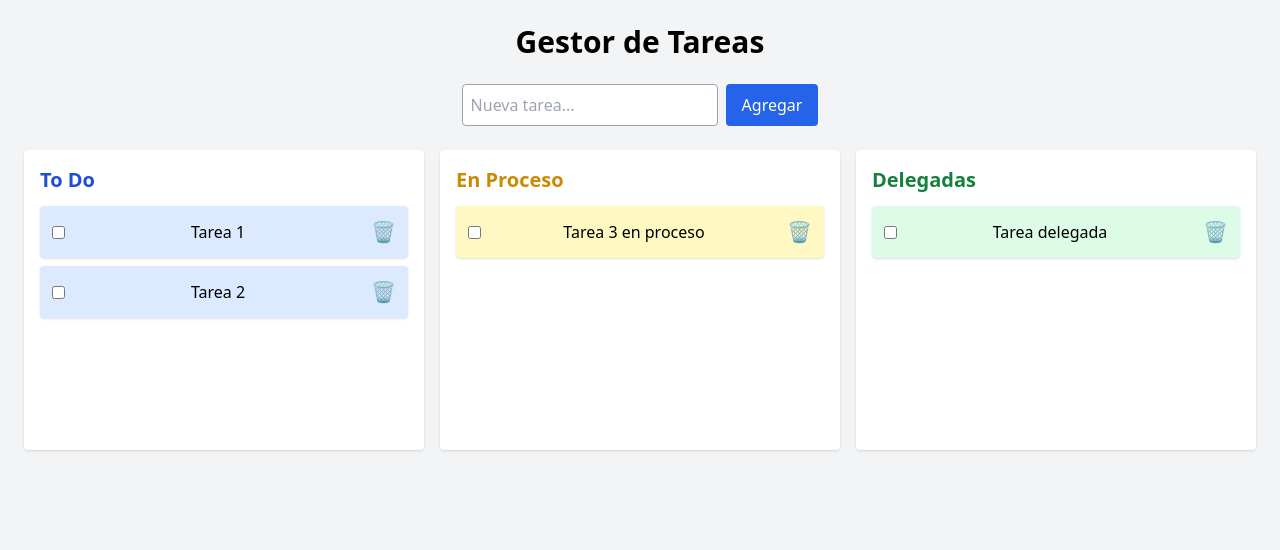
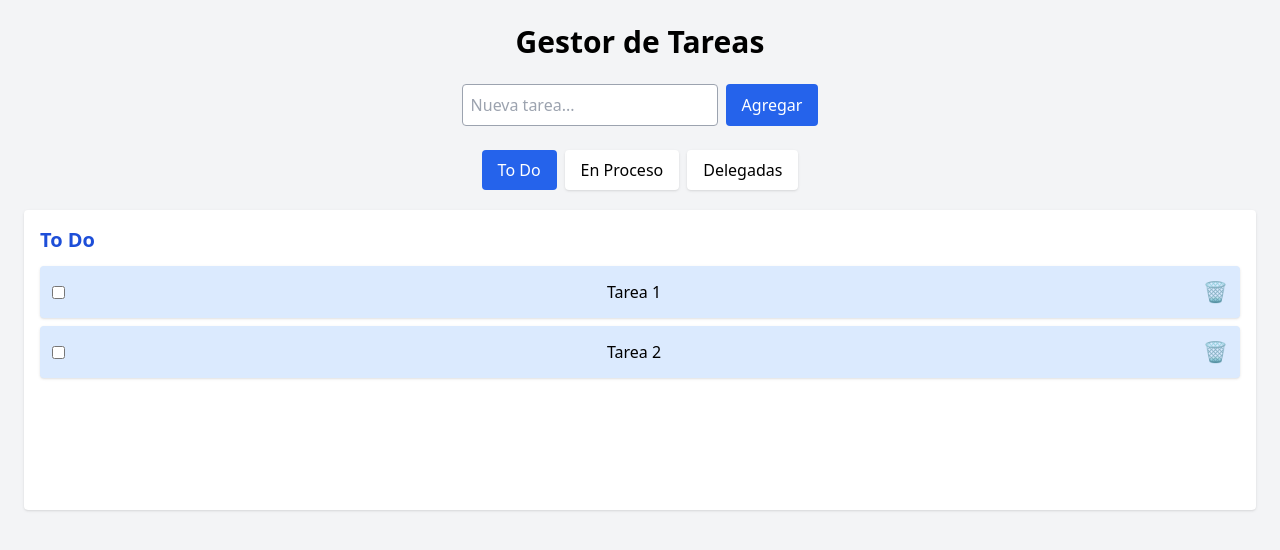
Before and after one commit to Nestum447/Task-menu, a React (Vite) app: page / in a window 1280 px wide. Shown: the top 550 px of the page. Built offline with nearby package versions, Linux system fonts and the light colour scheme.

Commit message:
Update App.jsx

```diff
--- a/src/App.jsx
+++ b/src/App.jsx
@@ -2,7 +2,6 @@ import { useState, useEffect } from "react";
 import { DragDropContext, Droppable, Draggable } from "react-beautiful-dnd";
 
 export default function App() {
-
   // ---------------------------
   //   LOCAL STORAGE: CARGAR
   // ---------------------------
@@ -31,6 +30,9 @@ export default function App() {
 
   const [newTask, setNewTask] = useState("");
 
+  // pestaña activa
+  const [activeTab, setActiveTab] = useState("todo");
+
   // ---------------------------
   //   LOCAL STORAGE: GUARDAR
   // ---------------------------
@@ -52,7 +54,7 @@ export default function App() {
   };
 
   // ---------------------------
-  //   MARCAR / DESMARCAR COMPLETADA
+  //   MARCAR COMPLETADA
   // ---------------------------
   const toggleComplete = (id) => {
     setTasks((prev) => {
@@ -67,16 +69,15 @@ export default function App() {
   };
 
   // ---------------------------
-  //   DRAG & DROP (CORREGIDO)
+  //   DRAG & DROP
   // ---------------------------
   const handleDragEnd = (result) => {
     const sourceColumn = result.source.droppableId;
-
     if (!result.destination) {
       setTasks((prev) => ({
         ...prev,
         [sourceColumn]: prev[sourceColumn].filter(
-          (t, index) => index !== result.source.index
+          (_, index) => index !== result.source.index
         ),
       }));
       return;
@@ -84,27 +85,22 @@ export default function App() {
 
     const destColumn = result.destination.droppableId;
 
-    // 🟦 REORDENAR SIN DUPLICAR SI ES LA MISMA COLUMNA
     if (sourceColumn === destColumn) {
       const columnTasks = Array.from(tasks[sourceColumn]);
-
-      const [movedTask] = columnTasks.splice(result.source.index, 1);
-      columnTasks.splice(result.destination.index, 0, movedTask);
+      const [moved] = columnTasks.splice(result.source.index, 1);
+      columnTasks.splice(result.destination.index, 0, moved);
 
       setTasks({
         ...tasks,
         [sourceColumn]: columnTasks,
       });
-
       return;
     }
 
-    // 🟩 SI ES ENTRE COLUMNAS → MOVER NORMAL
     const sourceTasks = Array.from(tasks[sourceColumn]);
     const destTasks = Array.from(tasks[destColumn]);
-
-    const [movedTask] = sourceTasks.splice(result.source.index, 1);
-    destTasks.splice(result.destination.index, 0, movedTask);
+    const [moved] = sourceTasks.splice(result.source.index, 1);
+    destTasks.splice(result.destination.index, 0, moved);
 
     setTasks({
       ...tasks,
@@ -131,6 +127,64 @@ export default function App() {
   };
 
   // ---------------------------
+  //   RENDERIZAR COLUMNA
+  // ---------------------------
+  const renderColumn = (key, title, color, bgColor) => (
+    <Droppable droppableId={key}>
+      {(provided) => (
+        <div
+          className="bg-white p-4 rounded shadow min-h-[300px]"
+          ref={provided.innerRef}
+          {...provided.droppableProps}
+        >
+          <h2 className={`text-xl font-semibold mb-3 ${color}`}>{title}</h2>
+
+          {tasks[key].map((task, index) => (
+            <Draggable key={task.id} draggableId={task.id} index={index}>
+              {(provided) => (
+                <div
+                  className={`flex items-center justify-between p-3 rounded mb-2 shadow cursor-grab active:cursor-grabbing ${bgColor}`}
+                  ref={provided.innerRef}
+                  {...provided.draggableProps}
+                  {...provided.dragHandleProps}
+                >
+                  <input
+                    type="checkbox"
+                    checked={task.completed}
+                    onChange={() => toggleComplete(task.id)}
+                    className="mr-2"
+                    onClick={(e) => e.stopPropagation()}
+                  />
+
+                  <span
+                    className={
+                      task.completed ? "line-through text-gray-600" : ""
+                    }
+                  >
+                    {task.text}
+                  </span>
+
+                  <button
+                    onClick={(e) => {
+                      e.stopPropagation();
+                      deleteTask(task.id);
+                    }}
+                    className="text-red-600 text-xl ml-2"
+                  >
+                    🗑️
+                  </button>
+                </div>
+              )}
+            </Draggable>
+          ))}
+
+          {provided.placeholder}
+        </div>
+      )}
+    </Droppable>
+  );
+
+  // ---------------------------
   //   UI
   // ---------------------------
   return (
@@ -154,164 +208,48 @@ export default function App() {
         </button>
       </div>
 
-      <DragDropContext onDragEnd={handleDragEnd}>
-        <div className="grid grid-cols-1 md:grid-cols-3 gap-4">
-
-          {/* Columna To Do */}
-          <Droppable droppableId="todo">
-            {(provided) => (
-              <div
-                className="bg-white p-4 rounded shadow min-h-[300px]"
-                ref={provided.innerRef}
-                {...provided.droppableProps}
+      {/* Pestañas */}
+      <div className="flex justify-center gap-2 mb-5">
+        <button
+          className={`px-4 py-2 rounded ${
+            activeTab === "todo"
+              ? "bg-blue-600 text-white"
+              : "bg-white shadow"
+          }`}
+          onClick={() => setActiveTab("todo")}
         >
-                <h2 className="text-xl font-semibold mb-3 text-blue-700">To Do</h2>
-
-                {tasks.todo.map((task, index) => (
-                  <Draggable key={task.id} draggableId={task.id} index={index}>
-                    {(provided) => (
-                      <div
-                        className="flex items-center justify-between p-3 bg-blue-100 rounded mb-2 shadow cursor-grab active:cursor-grabbing"
-                        ref={provided.innerRef}
-                        {...provided.draggableProps}
-                        {...provided.dragHandleProps}
+          To Do
+        </button>
+        <button
+          className={`px-4 py-2 rounded ${
+            activeTab === "proceso"
+              ? "bg-yellow-600 text-white"
+              : "bg-white shadow"
+          }`}
+          onClick={() => setActiveTab("proceso")}
         >
-                        <input
-                          type="checkbox"
-                          checked={task.completed}
-                          onChange={() => toggleComplete(task.id)}
-                          className="mr-2"
-                          onClick={(e) => e.stopPropagation()}
-                        />
-
-                        <span className={task.completed ? "line-through text-gray-600" : ""}>
-                          {task.text}
-                        </span>
-
+          En Proceso
+        </button>
         <button
-                          onClick={(e) => {
-                            e.stopPropagation();
-                            deleteTask(task.id);
-                          }}
-                          className="text-red-600 text-xl ml-2"
+          className={`px-4 py-2 rounded ${
+            activeTab === "delegadas"
+              ? "bg-green-700 text-white"
+              : "bg-white shadow"
+          }`}
+          onClick={() => setActiveTab("delegadas")}
         >
-                          🗑️
+          Delegadas
         </button>
       </div>
-                    )}
-                  </Draggable>
-                ))}
 
-                {provided.placeholder}
-              </div>
-            )}
-          </Droppable>
-
-          {/* Columna Proceso */}
-          <Droppable droppableId="proceso">
-            {(provided) => (
-              <div
-                className="bg-white p-4 rounded shadow min-h-[300px]"
-                ref={provided.innerRef}
-                {...provided.droppableProps}
-              >
-                <h2 className="text-xl font-semibold mb-3 text-yellow-600">
-                  En Proceso
-                </h2>
-
-                {tasks.proceso.map((task, index) => (
-                  <Draggable key={task.id} draggableId={task.id} index={index}>
-                    {(provided) => (
-                      <div
-                        className="flex items-center justify-between p-3 bg-yellow-100 rounded mb-2 shadow cursor-grab active:cursor-grabbing"
-                        ref={provided.innerRef}
-                        {...provided.draggableProps}
-                        {...provided.dragHandleProps}
-                      >
-                        <input
-                          type="checkbox"
-                          checked={task.completed}
-                          onChange={() => toggleComplete(task.id)}
-                          className="mr-2"
-                          onClick={(e) => e.stopPropagation()}
-                        />
-
-                        <span className={task.completed ? "line-through text-gray-600" : ""}>
-                          {task.text}
-                        </span>
-
-                        <button
-                          onClick={(e) => {
-                            e.stopPropagation();
-                            deleteTask(task.id);
-                          }}
-                          className="text-red-600 text-xl ml-2"
-                        >
-                          🗑️
-                        </button>
-                      </div>
-                    )}
-                  </Draggable>
-                ))}
-
-                {provided.placeholder}
-              </div>
-            )}
-          </Droppable>
-
-          {/* Columna Delegadas */}
-          <Droppable droppableId="delegadas">
-            {(provided) => (
-              <div
-                className="bg-white p-4 rounded shadow min-h-[300px]"
-                ref={provided.innerRef}
-                {...provided.droppableProps}
-              >
-                <h2 className="text-xl font-semibold mb-3 text-green-700">
-                  Delegadas
-                </h2>
-
-                {tasks.delegadas.map((task, index) => (
-                  <Draggable key={task.id} draggableId={task.id} index={index}>
-                    {(provided) => (
-                      <div
-                        className="flex items-center justify-between p-3 bg-green-100 rounded mb-2 shadow cursor-grab active:cursor-grabbing"
-                        ref={provided.innerRef}
-                        {...provided.draggableProps}
-                        {...provided.dragHandleProps}
-                      >
-                        <input
-                          type="checkbox"
-                          checked={task.completed}
-                          onChange={() => toggleComplete(task.id)}
-                          className="mr-2"
-                          onClick={(e) => e.stopPropagation()}
-                        />
-
-                        <span className={task.completed ? "line-through text-gray-600" : ""}>
-                          {task.text}
-                        </span>
-
-                        <button
-                          onClick={(e) => {
-                            e.stopPropagation();
-                            deleteTask(task.id);
-                          }}
-                          className="text-red-600 text-xl ml-2"
-                        >
-                          🗑️
-                        </button>
-                      </div>
-                    )}
-                  </Draggable>
-                ))}
-
-                {provided.placeholder}
-              </div>
-            )}
-          </Droppable>
-
-        </div>
+      {/* LISTA SEGÚN PESTAÑA */}
+      <DragDropContext onDragEnd={handleDragEnd}>
+        {activeTab === "todo" &&
+          renderColumn("todo", "To Do", "text-blue-700", "bg-blue-100")}
+        {activeTab === "proceso" &&
+          renderColumn("proceso", "En Proceso", "text-yellow-600", "bg-yellow-100")}
+        {activeTab === "delegadas" &&
+          renderColumn("delegadas", "Delegadas", "text-green-700", "bg-green-100")}
       </DragDropContext>
     </div>
   );
```
Lines whose indentation alone changed are shown as unchanged.
